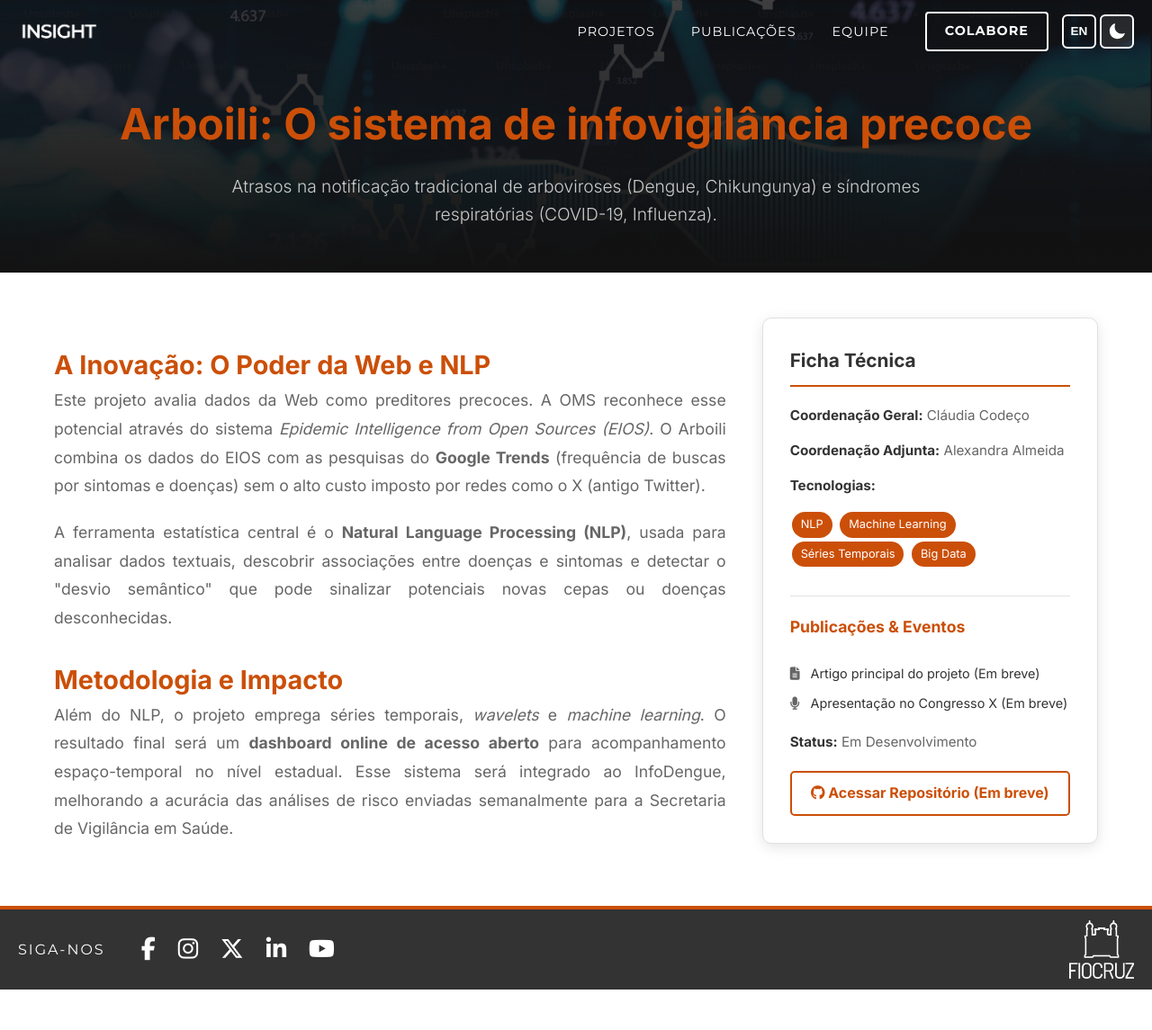
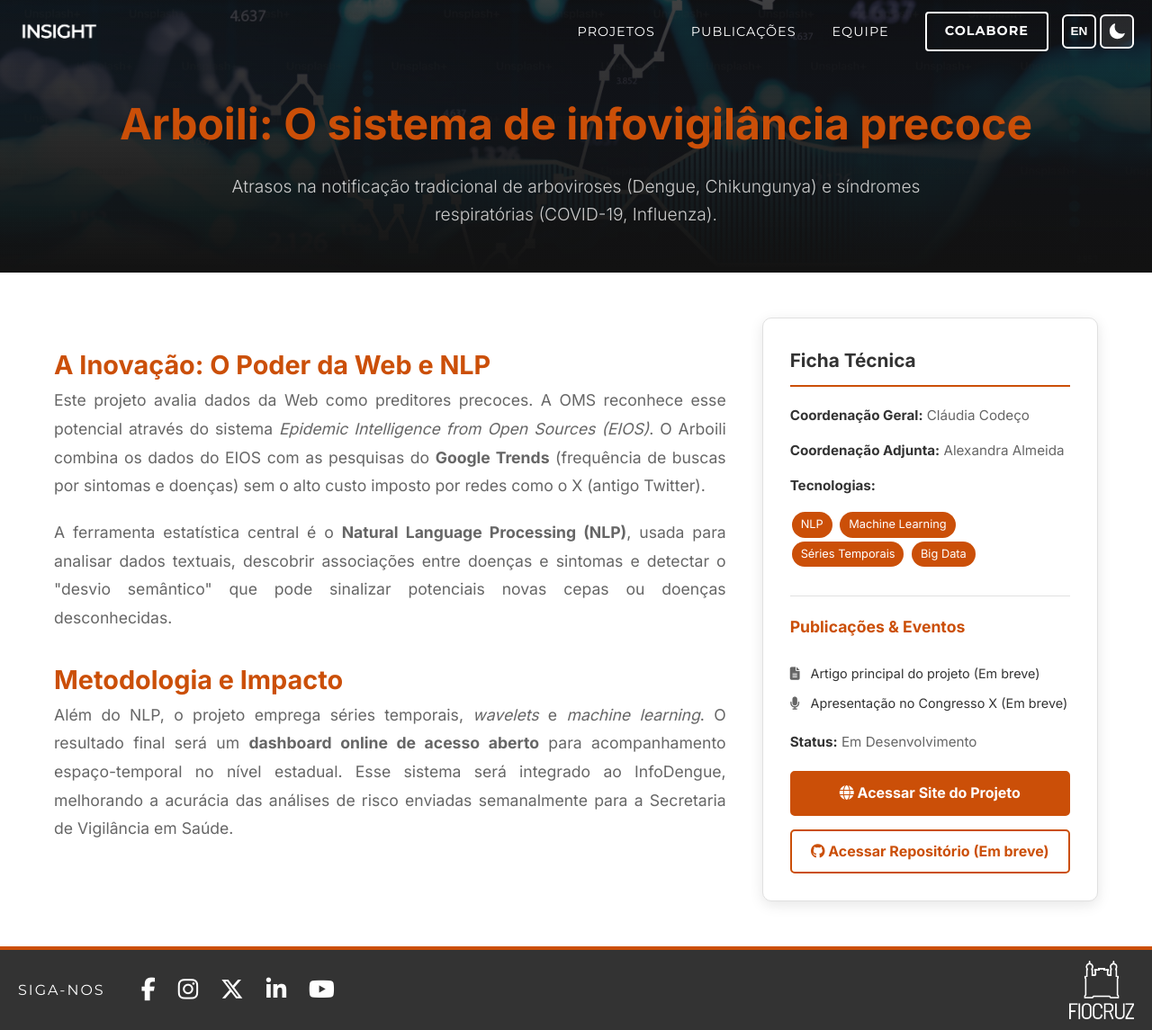
Before and after one commit to Euricojr/Website_Fiocruz_Pesquisadores, a Jekyll site: the page built from projetos/arboili.html, in a window 1280 px wide and 1145 px high. Shown: the whole window at 90% size. Built offline with Jekyll 4.4.1, drawn with Linux system fonts in a browser that asks for light colours; nearby versions of some CDN libraries.

Commit message:
Adição de um botão do site do projeto

```diff
--- a/_data/projects.yml
+++ b/_data/projects.yml
@@ -8,6 +8,7 @@
   image: "/assets/img/Arboli.jpg"
   url: "/projetos/arboili.html"
   status: "Em Desenvolvimento"
+  website_url: "https://projetoarboili.com.br/"
   repo_url: "https://github.com/Insighthub/arboili"
   events:
     - icon: "fa-solid fa-file-lines"
--- a/projetos/arboili.html
+++ b/projetos/arboili.html
@@ -74,8 +74,14 @@ permalink: /projetos/arboili.html
         <p style="font-size: 0.95rem; color: var(--text-main); margin-bottom: 15px;"><strong>Status:</strong> <span style="color: var(--text-desc);">{{ p_data.status }}</span></p>
         {% endif %}
 
+        {% if p_data.website_url and p_data.website_url != "" %}
+        <a href="{{ p_data.website_url }}" target="_blank" class="btn-website" style="display: block; width: 100%; text-align: center; background: #CB4F08; border: 2px solid #CB4F08; color: #fff; padding: 10px; border-radius: 5px; font-weight: bold; text-decoration: none; transition: all 0.3s ease; margin-top: 20px;" onmouseover="this.style.background='transparent'; this.style.color='#CB4F08';" onmouseout="this.style.background='#CB4F08'; this.style.color='#fff';">
+            <i class="fa-solid fa-globe"></i> Acessar Site do Projeto
+        </a>
+        {% endif %}
+
         {% if p_data.repo_url and p_data.repo_url != "" %}
-        <a href="{{ p_data.repo_url }}" target="_blank" class="btn-repo" style="display: block; width: 100%; text-align: center; background: transparent; border: 2px solid #CB4F08; color: #CB4F08; padding: 10px; border-radius: 5px; font-weight: bold; text-decoration: none; transition: all 0.3s ease; margin-top: 20px;" onmouseover="this.style.background='#CB4F08'; this.style.color='#fff';" onmouseout="this.style.background='transparent'; this.style.color='#CB4F08';">
+        <a href="{{ p_data.repo_url }}" target="_blank" class="btn-repo" style="display: block; width: 100%; text-align: center; background: transparent; border: 2px solid #CB4F08; color: #CB4F08; padding: 10px; border-radius: 5px; font-weight: bold; text-decoration: none; transition: all 0.3s ease; margin-top: 15px;" onmouseover="this.style.background='#CB4F08'; this.style.color='#fff';" onmouseout="this.style.background='transparent'; this.style.color='#CB4F08';">
             <i class="fa-brands fa-github"></i> Acessar Repositório (Em breve)
         </a>
         {% endif %}
```
